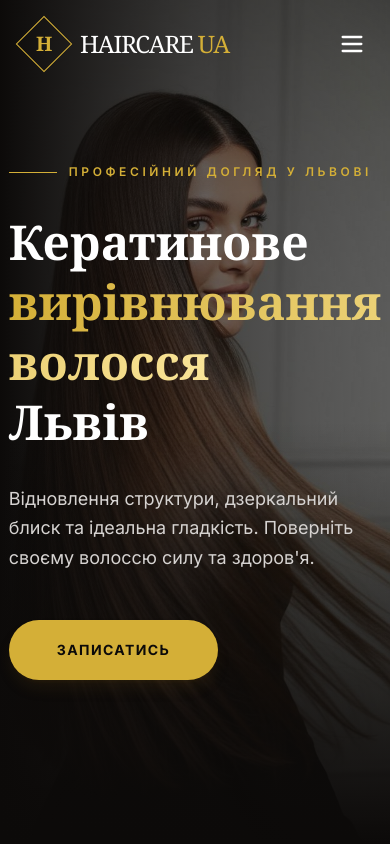
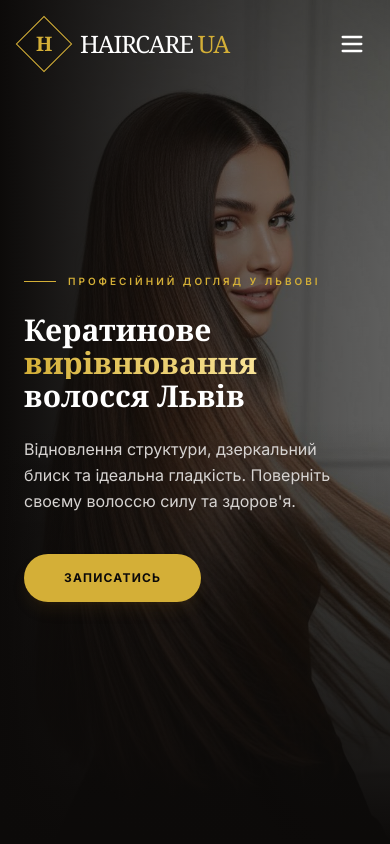
Before and after one commit to vasyl-digimon/haircare-mvp-website, a React (Vite) app: page / in a window 390 px wide. Shown: the top 844 px of the page. Built offline with nearby package versions, Linux system fonts and the light colour scheme.

Commit message:
new hero fix

```diff
--- a/src/components/Hero.tsx
+++ b/src/components/Hero.tsx
@@ -4,33 +4,39 @@ export default function Hero() {
       <div className="absolute inset-0 z-0">
         <img
           src="/hero.jpg"
-          className="w-full h-full object-cover object-right md:object-center opacity-60"
+          className="w-full h-full object-cover object-[70%_center] md:object-center opacity-60"
           alt="Кератинове вирівнювання волосся Львів"
         />
-        {/* Градієнт, який робить текст читабельним */}
-        <div className="absolute inset-0 bg-gradient-to-r from-stone-950 via-stone-950/40 to-transparent" />
+        <div className="absolute inset-0 bg-gradient-to-r from-stone-950 via-stone-950/50 to-transparent" />
         <div className="absolute inset-0 bg-gradient-to-t from-stone-950 via-transparent to-transparent" />
       </div>
 
-      <div className="relative z-10 max-w-6xl mx-auto px-6 py-32">
-        <div className="max-w-3xl space-y-8 text-left">
+      <div className="relative z-10 max-w-6xl mx-auto px-6 pt-20 pb-12 md:py-32">
+        <div className="max-w-3xl space-y-6 md:space-y-8 text-left">
           <div className="flex items-center gap-3">
-            <div className="h-px w-12 bg-[#D4AF37]" />
-            <span className="text-[#D4AF37] text-xs font-semibold tracking-[0.3em] uppercase">Професійний догляд у Львові</span>
+            <div className="h-px w-8 md:w-12 bg-[#D4AF37]" />
+            <span className="text-[#D4AF37] text-[10px] md:text-xs font-semibold tracking-[0.3em] uppercase">
+              Професійний догляд у Львові
+            </span>
           </div>
 
-          <h1 className="font-serif text-5xl md:text-7xl font-bold text-white leading-tight">
+          <h1 className="font-serif text-3xl sm:text-4xl md:text-6xl lg:text-7xl font-bold text-white leading-[1.1] md:leading-tight break-words h-auto">
             Кератинове <br />
-            <span className="text-transparent bg-clip-text bg-gradient-to-r from-[#D4AF37] to-[#F9E498]">вирівнювання волосся</span> <br />
-            Львів
+            <span className="text-transparent bg-clip-text bg-gradient-to-r from-[#D4AF37] to-[#F9E498] inline-block">
+              вирівнювання
+            </span> <br />
+            волосся Львів
           </h1>
 
-          <p className="text-stone-300 text-lg md:text-xl leading-relaxed max-w-xl">
+          <p className="text-stone-300 text-base md:text-xl leading-relaxed max-w-md md:max-w-xl text-balance">
             Відновлення структури, дзеркальний блиск та ідеальна гладкість. Поверніть своєму волоссю силу та здоров'я.
           </p>
 
           <div className="pt-4 flex flex-wrap gap-4">
-            <a href="https://www.instagram.com/haircare_ua/" target="_blank" rel="noreferrer" className="inline-block px-12 py-5 bg-[#D4AF37] text-stone-950 font-bold text-sm tracking-widest uppercase rounded-full hover:bg-white transition-all shadow-lg shadow-gold-900/20">
+            <a href="https://www.instagram.com/haircare_ua/"
+               target="_blank"
+               rel="noreferrer"
+               className="inline-block px-10 py-4 md:px-12 md:py-5 bg-[#D4AF37] text-stone-950 font-bold text-xs md:text-sm tracking-widest uppercase rounded-full hover:bg-white transition-all shadow-lg shadow-gold-900/20">
               Записатись
             </a>
           </div>
```
